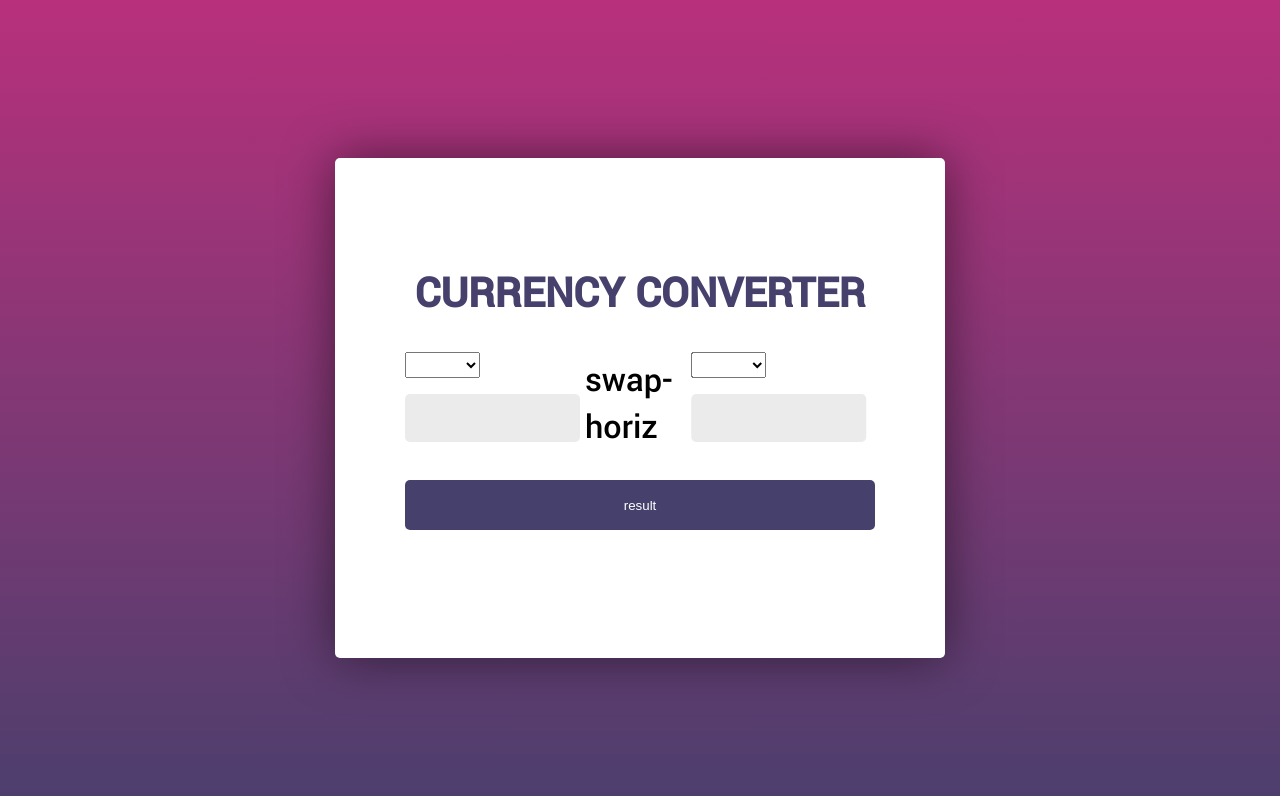
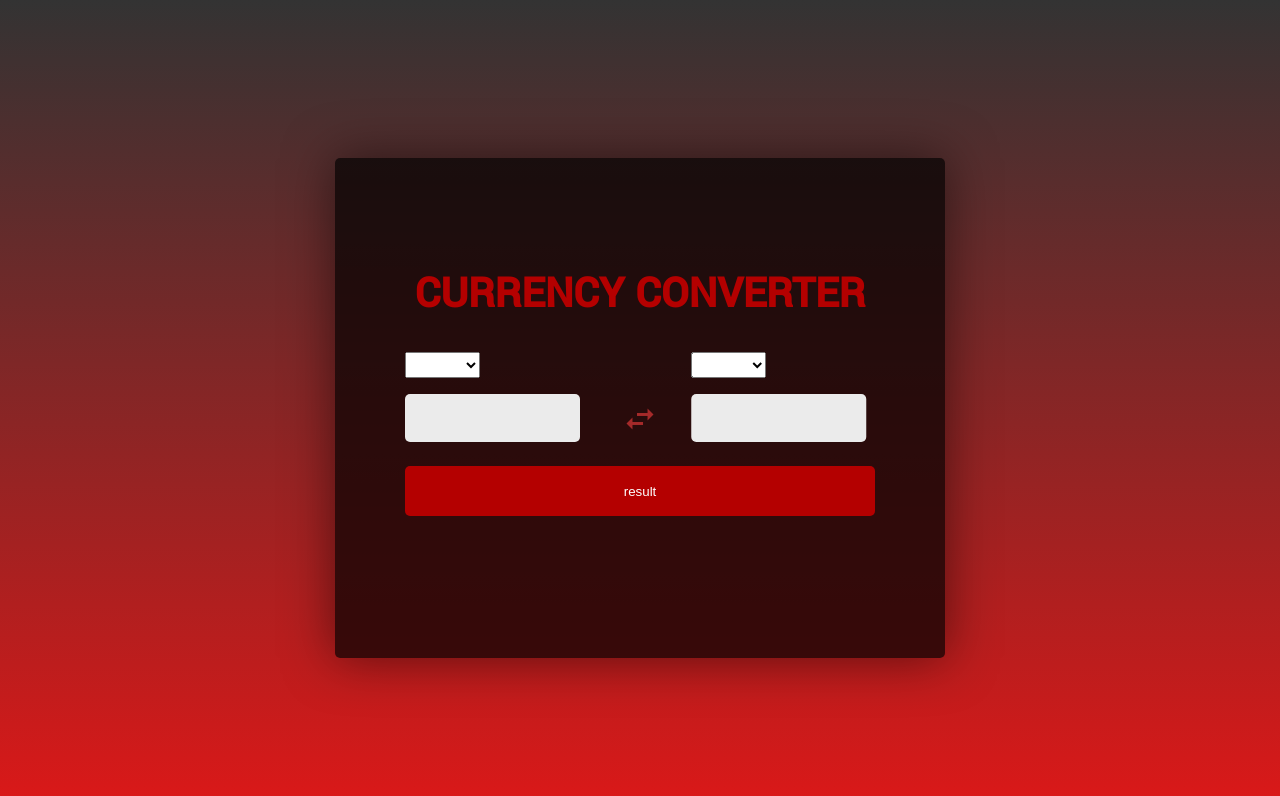
Before and after one commit to antony74363/currency_converter, a plain HTML site: page index.html in a window 1280 px wide. Drawn offline with Linux system fonts and the light colour scheme.

Commit message:
changed css code

```diff
--- a/index.html
+++ b/index.html
@@ -11,6 +11,7 @@
         <meta name="description" content="">
         <meta name="viewport" content="width=device-width, initial-scale=1">
         <link rel="stylesheet" href="style.css">
+        <link href="https://fonts.googleapis.com/icon?family=Material+Icons" rel="stylesheet">
     </head>
     <body>
         <!--[if lt IE 7]>
@@ -27,8 +28,8 @@
                     <div class="options"><select></select></div>
                     <div class="input"><input type="number"></div>
                 </div>
-                <span class="material-icons swap" style="font-size: 36px;">
-                swap-horiz
+                <span class="material-icons swap" style="font-size: 36px; color: brown;">
+                swap_horiz
                 </span>
                 <div class="target">
                     <div class="options"><select></select></div>
--- a/style.css
+++ b/style.css
@@ -5,12 +5,14 @@ body {
     display: flex;
     justify-content: center;
     align-items: center;
-    background-image: linear-gradient(to bottom, #b8307c, #4a3f6d);
+    background: #333333;  /* fallback for old browsers */
+    background: linear-gradient(to top, #dd1818, #333333); /* W3C, IE 10+/ Edge, Firefox 16+, Chrome 26+, Opera 12+, Safari 7+ */
+
     overflow: hidden;
 }
 
 .container{
-    background-color: white;
+    background-color: rgba(0,0,0,0.7);
     width: 470px;
     height: 360px;
     padding: 70px;
@@ -20,7 +22,7 @@ body {
 }
 
 .heading{
-    color: #46406c;
+    color: #b40000;
     text-align: center;
     text-transform: uppercase;
     font-size: 2.8rem;
@@ -84,12 +86,12 @@ body {
     height: 50px;
     text-align: center;
     color: #fff;
-    background-color: #46406c;
+    background-color: #b40000;
     outline: none;
     border: none;
     border-radius: 5px;
 }
 
 .result:active{
-    background-color: #342f52;
+    background-color: #690000;
 }
```
